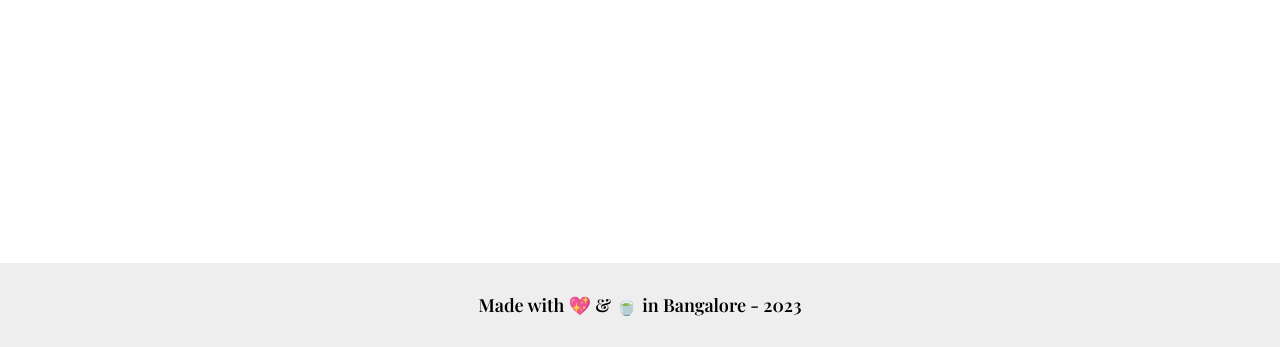
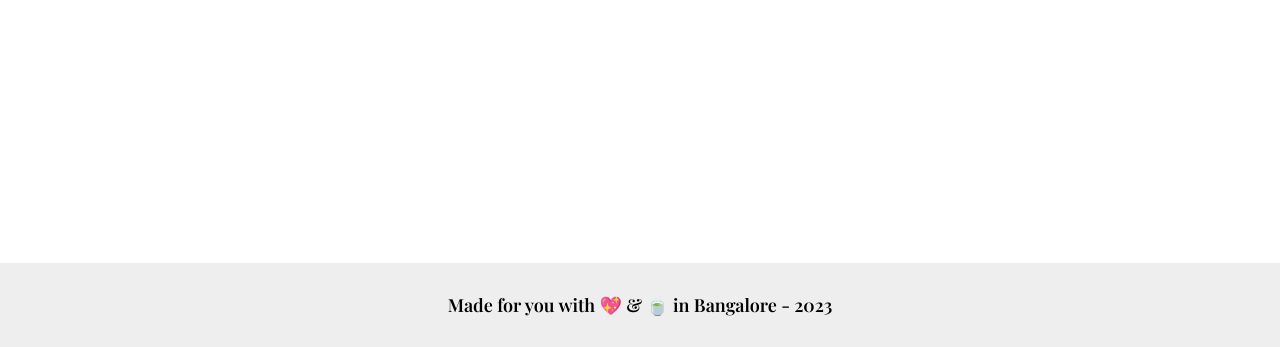
Before and after one commit to justdecodeme/portfolio-dev, a plain HTML site: page index.html in a window 1280 px wide. Shown: the part 453-800 px from the top of the page. Drawn offline with nearby package versions, Linux system fonts and the light colour scheme.

Commit message:
footer content udpated

```diff
--- a/index.html
+++ b/index.html
@@ -1,5 +1,6 @@
 <!DOCTYPE html>
 <html lang="en">
+
 	<head>
 		<meta charset="UTF-8" />
 		<meta http-equiv="X-UA-Compatible" content="IE=edge" />
@@ -7,16 +8,12 @@
 		<title>Projects - Rakesh Portfolio</title>
 		<link rel="preconnect" href="https://fonts.googleapis.com" />
 		<link rel="preconnect" href="https://fonts.gstatic.com" crossorigin />
-		<link
-			href="https://fonts.googleapis.com/css2?family=Playfair+Display:wght@400;600;800&display=swap"
-			rel="stylesheet"
-		/>
-		<link
-			rel="stylesheet"
-			href="https://cdnjs.cloudflare.com/ajax/libs/font-awesome/6.0.0-beta2/css/all.min.css"
-		/>
+		<link href="https://fonts.googleapis.com/css2?family=Playfair+Display:wght@400;600;800&display=swap"
+			rel="stylesheet" />
+		<link rel="stylesheet" href="https://cdnjs.cloudflare.com/ajax/libs/font-awesome/6.0.0-beta2/css/all.min.css" />
 		<link rel="stylesheet" href="style.css" />
 	</head>
+
 	<body>
 		<header>
 			<div class="container flex">
@@ -44,9 +41,10 @@
 		</main>
 
 		<footer>
-			<div class="container">Made with 💖 & 🍵 in Bangalore - <span id="year">2001</span></div>
+			<div class="container">Made for you with 💖 & 🍵 in Bangalore - <span id="year">2001</span></div>
 		</footer>
 
 		<script src="script.js"></script>
 	</body>
+
 </html>
```
